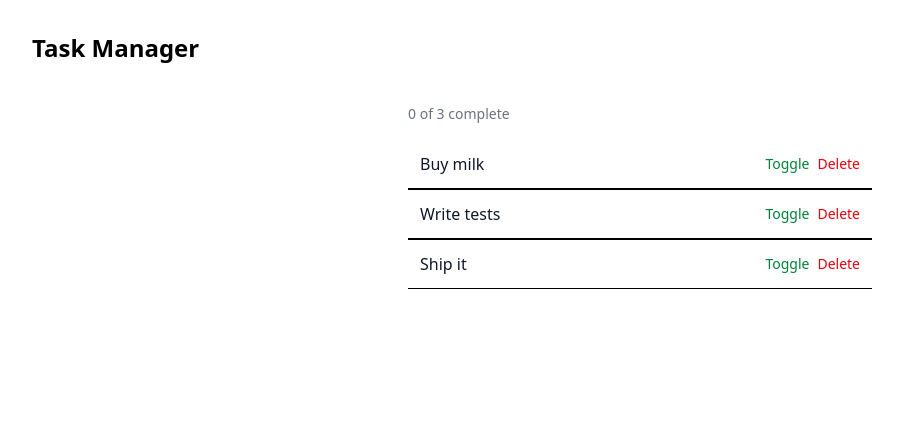
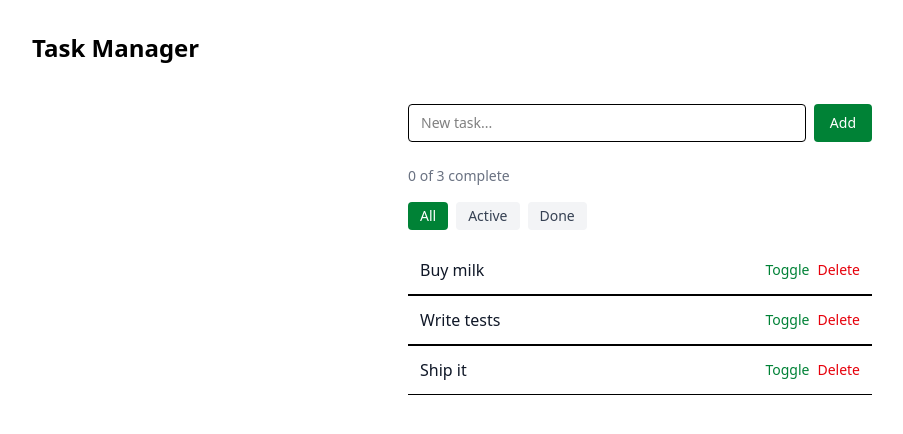
Before and after one commit to shash825/task-manager, a Next.js app: page / in a window 1280 px wide. Shown: the top 434 px of the page, without its empty margins (0-903 px from the left). Built offline with nearby package versions, Linux system fonts and the light colour scheme.

Commit message:
Added task creation form and filter buttons

```diff
--- /dev/null
+++ b/components/AddTaskForm.js
@@ -0,0 +1,29 @@
+'use client';
+
+import { useState } from 'react';
+
+export default function AddTaskForm({ onAdd }) {
+  const [title, setTitle] = useState('');
+
+  function handleSubmit(e) {
+    e.preventDefault();
+    if (!title.trim()) return;
+    onAdd(title.trim());
+    setTitle('');
+  }
+
+  return (
+    <form onSubmit={handleSubmit} className="flex gap-2 mb-6">
+      <input
+        value={title}
+        onChange={(e) => setTitle(e.target.value)}
+        placeholder="New task..."
+        className="flex-1 border rounded px-3 py-2 text-sm"
+      />
+      <button
+        type="submit"
+        className="bg-green-700 text-white px-4 py-2 rounded text-sm hover:bg-green-800"
+      >Add</button>
+    </form>
+  );
+}
--- a/components/TaskBoard.js
+++ b/components/TaskBoard.js
@@ -1,6 +1,7 @@
 'use client';
 
 import { useState } from 'react';
+import AddTaskForm from './AddTaskForm';
 import TaskList from './TaskList';
 
 export default function TaskBoard() {
@@ -9,6 +10,13 @@
     { id: 't2', title: 'Write tests', done: false },
     { id: 't3', title: 'Ship it', done: false },
   ]);
+
+  const [filter, setFilter] = useState('all');
+
+  function handleAdd(title) {
+    const newTask = { id: crypto.randomUUID(), title, done: false };
+    setTasks([...tasks, newTask]);
+  }
 
   function handleToggle(id) {
     setTasks(tasks.map((t) =>
@@ -22,12 +30,37 @@
 
   const completedCount = tasks.filter((t) => t.done).length;
 
+  const visible = filter === 'all'
+    ? tasks
+    : filter === 'active'
+      ? tasks.filter((t) => !t.done)
+      : tasks.filter((t) => t.done);
+
   return (
     <div className="max-w-lg mx-auto p-6">
+      <AddTaskForm onAdd={handleAdd} />
+
       <p className="text-sm text-gray-500 mb-4">
         {completedCount} of {tasks.length} complete
       </p>
-      <TaskList tasks={tasks} onToggle={handleToggle} onDelete={handleDelete} />
+
+      <div className="flex gap-2 mb-4">
+        {['all', 'active', 'done'].map((f) => (
+          <button
+            key={f}
+            onClick={() => setFilter(f)}
+            className={`text-sm px-3 py-1 rounded ${
+              filter === f
+                ? 'bg-green-700 text-white'
+                : 'bg-gray-100 text-gray-700 hover:bg-gray-200'
+            }`}
+          >
+            {f.charAt(0).toUpperCase() + f.slice(1)}
+          </button>
+        ))}
+      </div>
+
+      <TaskList tasks={visible} onToggle={handleToggle} onDelete={handleDelete} />
     </div>
   );
 }
```
